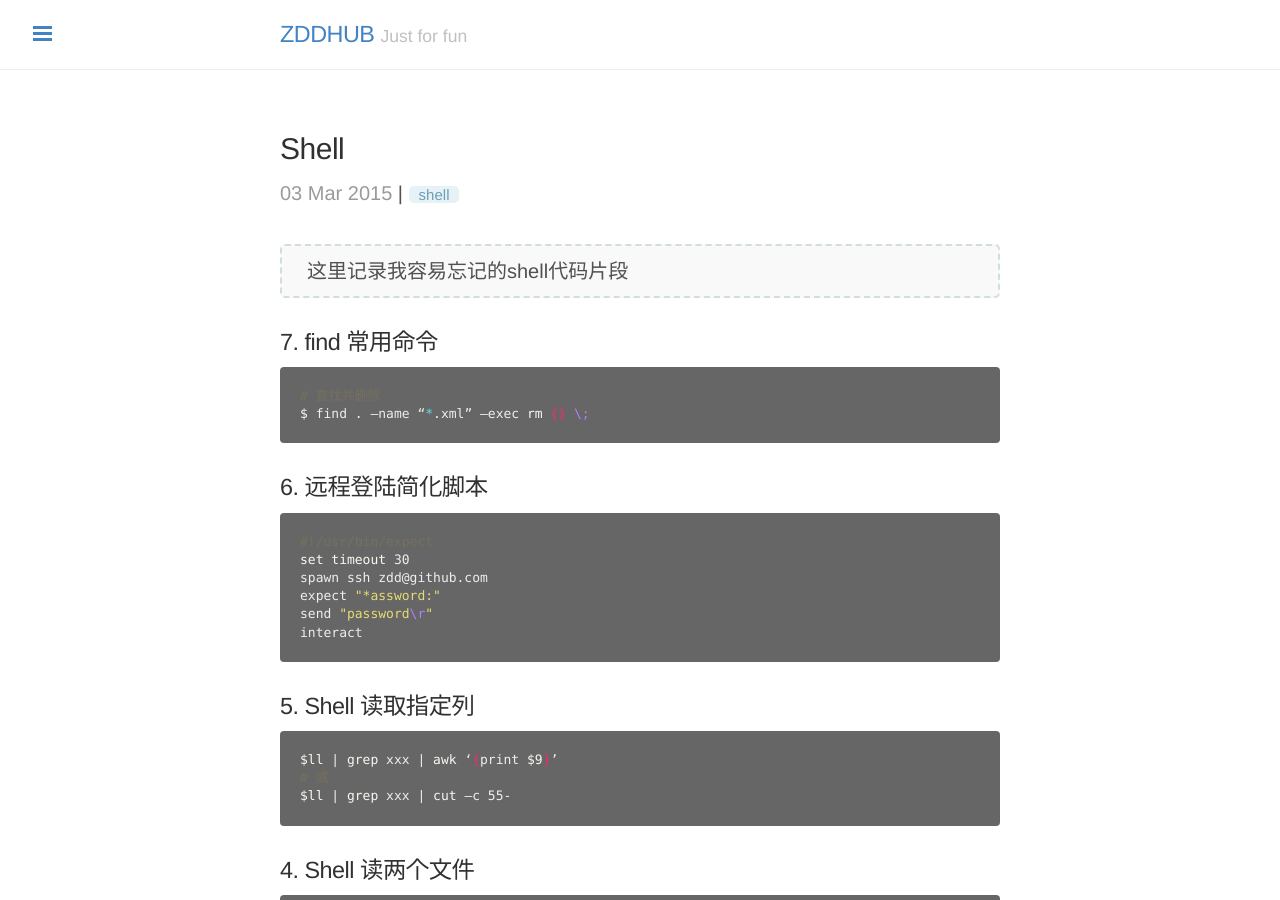
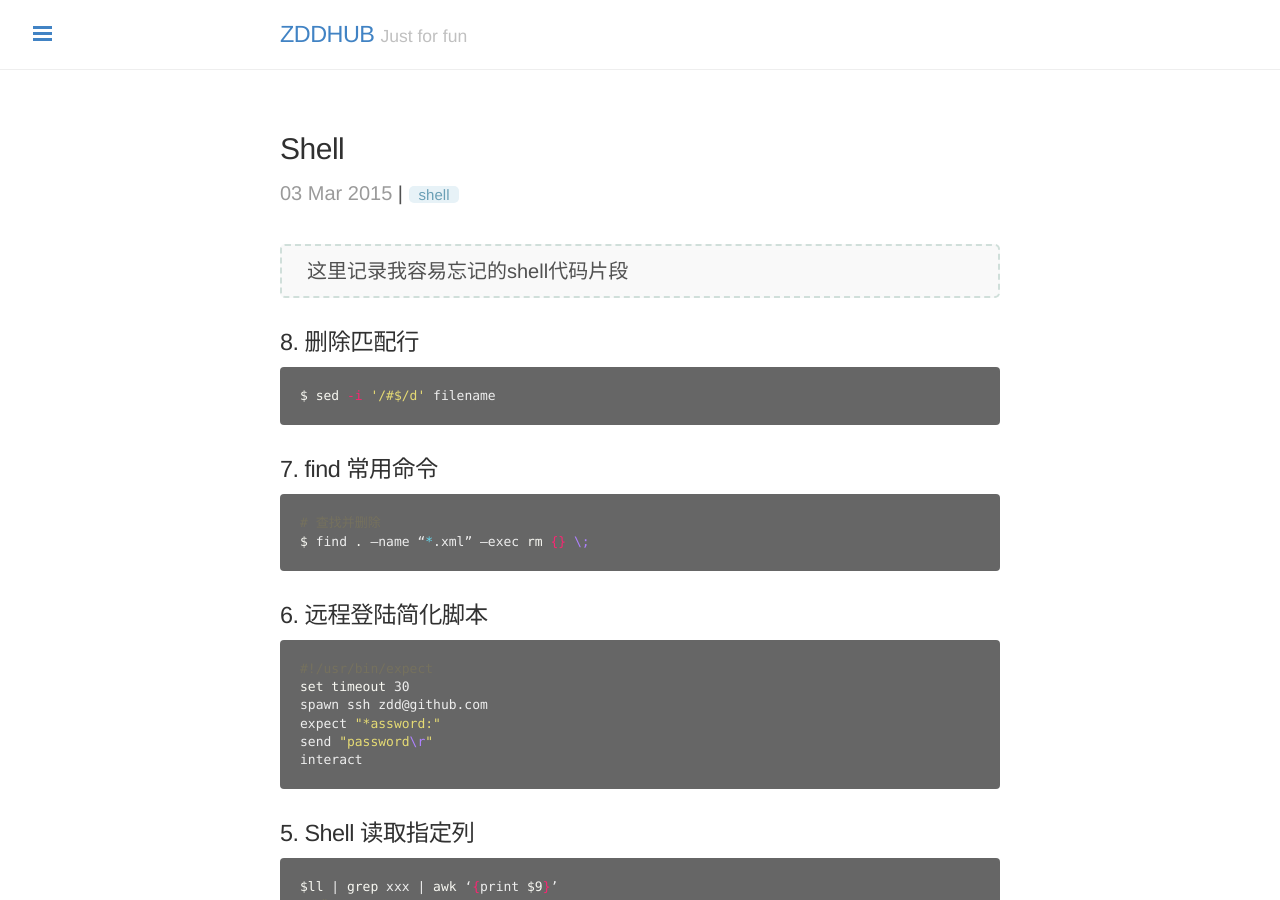
Before and after one commit to zddhub/zddhub.github.io, a Jekyll site: the page built from _posts/2015-03-03-shell.md, in a window 1280 px wide and 900 px high. Built offline with Jekyll 4.4.1, drawn with Linux system fonts in a browser that asks for light colours; Markdown is read by kramdown in place of the engine named in the settings; comment, search, counter and statistics services are not loaded.

Commit message:
Update 2015-03-03-shell.md

````diff
--- a/_posts/2015-03-03-shell.md
+++ b/_posts/2015-03-03-shell.md
@@ -8,6 +8,11 @@ tags: "shell"
 > 这里记录我容易忘记的shell代码片段
 
 <!-- more -->
+
+### 8. 删除匹配行
+```sh
+$ sed -i '/#$/d' filename
+```
 
 ### 7. find 常用命令
 ```sh
````
